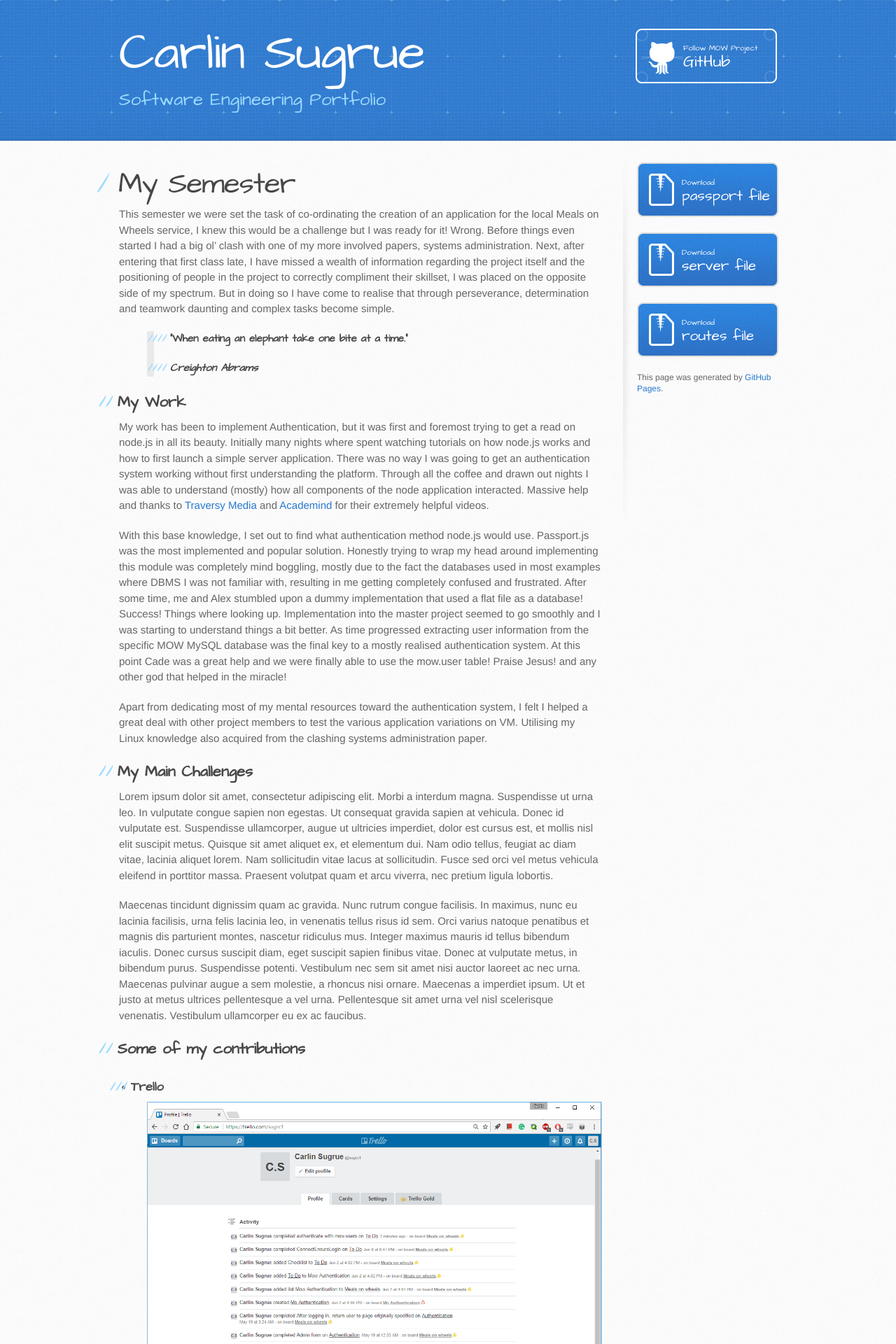
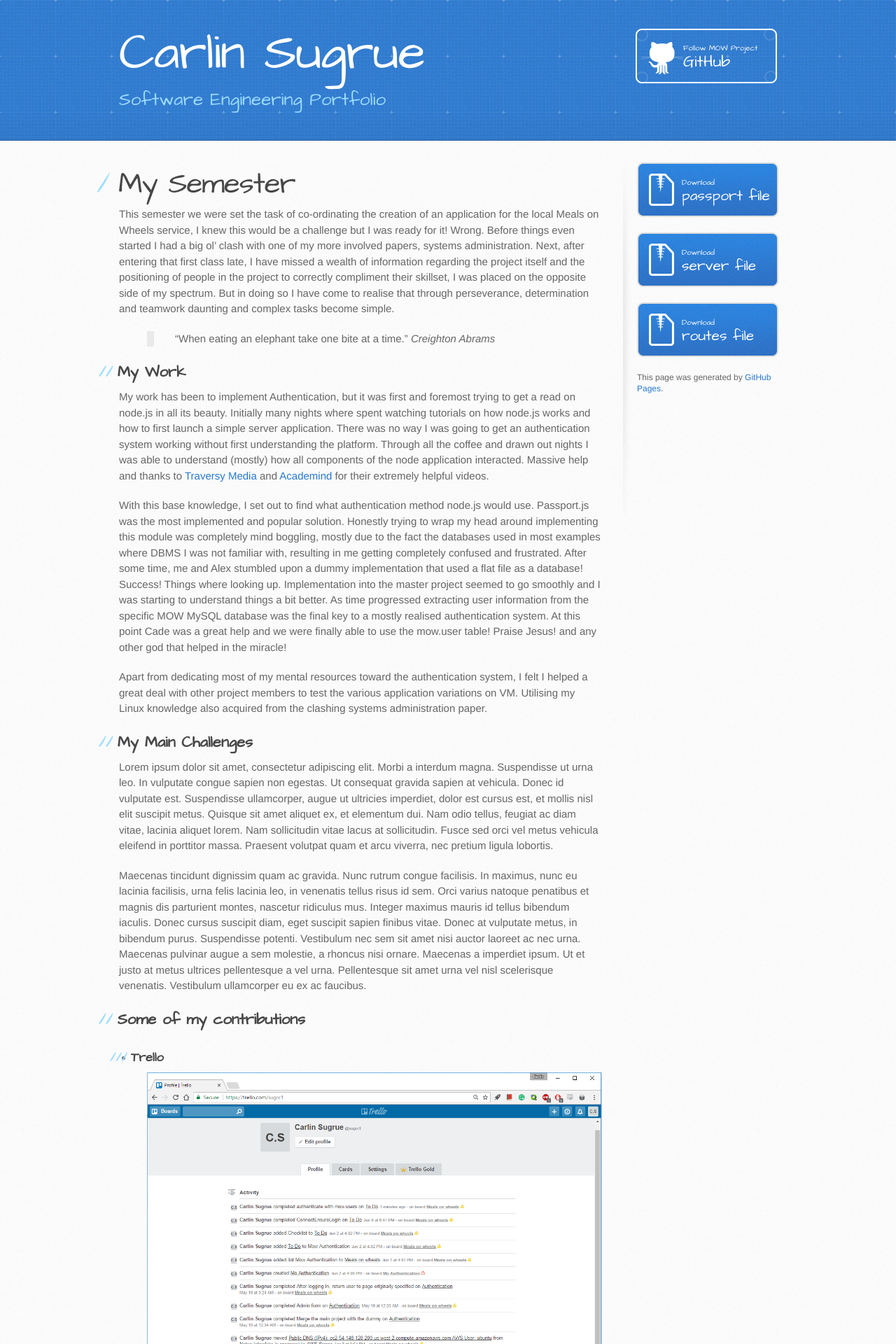
Before and after one commit to Sugrc1/Sugrc1.github.io, a Jekyll site: the page built from index.md, in a window 1280 px wide. Shown: the top 1920 px of the page at 70% size. Built offline with Jekyll 4.4.1, drawn with Linux system fonts in a browser that asks for light colours; our own code applies the rules of GitHub Pages for plain Markdown files.

```diff
--- a/index.md
+++ b/index.md
@@ -3,8 +3,8 @@
 
 This semester we were set the task of co-ordinating the creation of an application for the local Meals on Wheels service, I knew this would be a challenge but I was ready for it! Wrong. Before things even started I had a big ol’ clash with one of my more involved papers, systems administration. Next, after entering that first class late, I have missed a wealth of information regarding the project itself and the positioning of people in the project to correctly compliment their skillset, I was placed on the opposite side of my spectrum. But in doing so I have come to realise that through perseverance, determination and teamwork daunting and complex tasks become simple.
 
-> #### "When eating an elephant take one bite at a time."
-> #### _Creighton Abrams_
+>  "When eating an elephant take one bite at a time."
+>  _Creighton Abrams_
 
 
 
```
